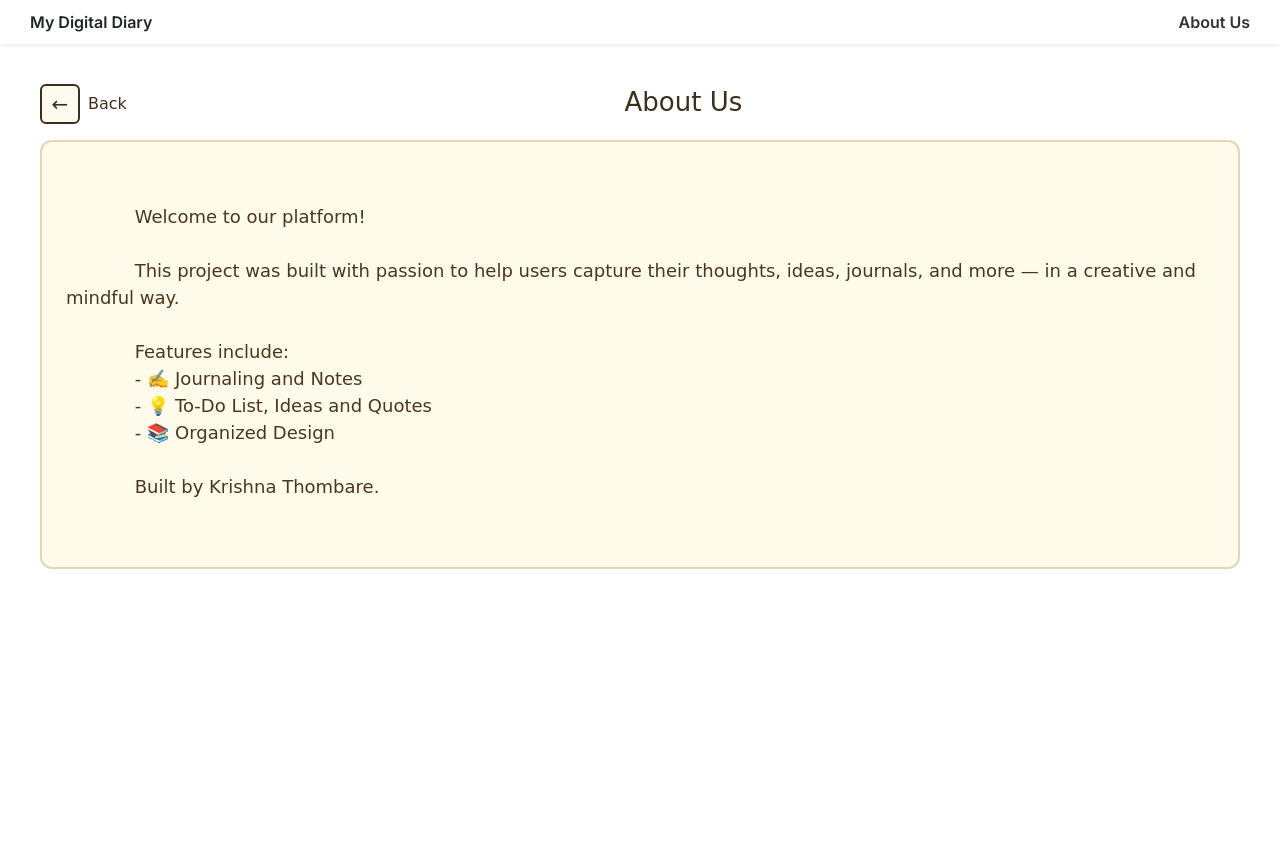
After one commit to Krishna-Thombare/My-Digital-Diary, a Flask app: page /aboutus in a window 1280 px wide. The commit adds this page. Run offline with Flask 3, Linux system fonts and the light colour scheme.

Commit message:
Added About Us page.

```diff
--- a/app/__init__.py
+++ b/app/__init__.py
@@ -21,6 +21,7 @@ def create_app():
     csrf.init_app(app)
 
     # Import and register blueprints
+    from app.blueprints.about.routes import about_bp
     from app.blueprints.home.routes import home_bp
     from app.blueprints.auth.routes import auth_bp
     from app.blueprints.journal.routes import journal_bp
@@ -29,6 +30,7 @@ def create_app():
     from app.blueprints.ideas.routes import ideas_bp
     from app.blueprints.todo.routes import todo_bp
 
+    app.register_blueprint(about_bp)
     app.register_blueprint(home_bp)
     app.register_blueprint(auth_bp)
     app.register_blueprint(journal_bp)
--- /dev/null
+++ b/app/blueprints/about/__init__.py
@@ -0,0 +1,5 @@
+from flask import Blueprint
+
+about_bp = Blueprint('about', __name__, template_folder='templates')
+
+from . import routes
--- /dev/null
+++ b/app/blueprints/about/routes.py
@@ -0,0 +1,7 @@
+from flask import render_template, request, url_for
+from . import about_bp
+
+@about_bp.route("/aboutus")
+def about_us():
+    previous_url = request.referrer or url_for('home')    # Used to return the user to the exact page they came from
+    return render_template("about/about_us.html", back_url=previous_url)
--- /dev/null
+++ b/app/blueprints/about/templates/about/about_us.html
@@ -0,0 +1,29 @@
+{% extends "base.html" %}
+{% set hide_sidebar = true %}
+
+{% block content %}
+<div class="d-flex justify-content-between align-items-center mb-3">
+    <div class="d-flex align-items-center">
+        <a href="{{ back_url }}" class="vintage-icon-btn">←</a>
+        <span class="vintage-label ms-2">Back</span>
+    </div>
+    <h2 class="text-center flex-grow-1 vintage-title">About Us</h2>
+</div>
+
+<div class="vintage-diary-box">
+    <div class="vintage-body">
+        <p class="vintage-textarea readonly" style="white-space: pre-wrap;">
+            Welcome to our platform!
+
+            This project was built with passion to help users capture their thoughts, ideas, journals, and more — in a creative and mindful way.
+
+            Features include:
+            - ✍️ Journaling and Notes
+            - 💡 To-Do List, Ideas and Quotes
+            - 📚 Organized Design
+
+            Built by Krishna Thombare.
+        </p>
+    </div>
+</div>
+{% endblock %}
--- a/app/blueprints/todo/routes.py
+++ b/app/blueprints/todo/routes.py
@@ -27,7 +27,7 @@ def todo():
         flash("Task added!", "success")
         return redirect(url_for('todo.todo'))
 
-    todos = UserTodoList.query.filter_by(user_id=session['user_id']).all()
+    todos = UserTodoList.query.filter_by(user_id=session['user_id']).order_by(UserTodoList.date.desc()).all()
     return render_template('todo/todo.html', form=form, todos=todos)
 
 # Toggle Status - Check Box Tick
--- a/app/blueprints/todo/templates/todo/todo.html
+++ b/app/blueprints/todo/templates/todo/todo.html
@@ -7,7 +7,7 @@
 <!-- Add Task Form -->
 <form method="POST" action="{{ url_for('todo.todo') }}" class="mb-3">
     {{ form.hidden_tag() }}
-    {{ form.task.label }} {{ form.task(size=40, placeholder="Write your task...") }}
+    {{ form.task.label }} {{ form.task(size=40, placeholder="Add new task...") }}
     <button type="submit" class="btn btn-primary btn-sm">Add</button>
 </form>
 
--- a/app/templates/base.html
+++ b/app/templates/base.html
@@ -20,6 +20,7 @@
     {% include 'navbar.html' %}
 
     <div class="layout">
+      {% if not hide_sidebar %}
         <!-- Sidebar -->
         <div class="sidebar">
             <h2>📒 My Diary</h2>
@@ -37,6 +38,7 @@
             <br>
             <a href="{{ url_for('auth.logout') }}">🚪 Logout </a>
         </div>
+      {% endif %}
 
         <!-- Main Content -->
         <div class="content">
--- a/app/templates/navbar.html
+++ b/app/templates/navbar.html
@@ -11,6 +11,6 @@
         <strong>My Digital Diary</strong>
     </div>
     <div class="navbar-right">
-        <a href="/">About Us</a>
+        <a href="/aboutus">About Us</a>
     </div>
 </nav>
```
